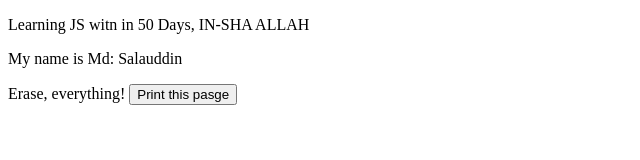
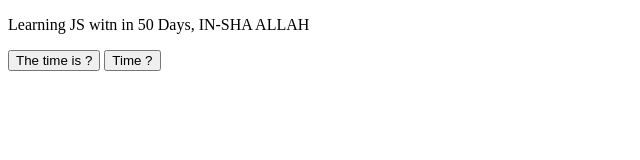
Before and after one commit to Md-Salauddin/javascript, a plain HTML site: page index.html in a window 1280 px wide. Shown: the whole page, without its empty margins (0-640 px from the left). Drawn offline with Linux system fonts and the light colour scheme.

Commit message:
Update index.html

```diff
--- a/index.html
+++ b/index.html
@@ -5,19 +5,11 @@
 </head>
 <body>
 	<p>Learning JS witn in 50 Days, IN-SHA ALLAH</p>
+	<!-- show into p(demo) tag -->
+	<button onclick="document.getElementById('demo').innerHTML = Date()">The time is ?</button>
+	<!-- show into Time?-->
+	<button onclick="this.innerHTML = Date()">Time ?</button>
 	<p id="demo"></p>
-	<!-- JS OUTPUT -->
-	<script type="text/javascript">
-		// 1# common way to display data in html
-		document.getElementById("demo").innerHTML = "My name is Md: Salauddin"
-		// 2# It will erase all html content and just print this line [after load]
-		document.write("Erase, everything!")
-		// 3# Alert [note: we can skip window, as it is available in browser we can say its a global variable]
-		alert("This is a test alert message, as i learning it")
-		// 4# It will show browser console [note: we will use it as debug purpose]
-		console.log("hello world")
-	</script>
-	<!-- 5# Printer [this is the only available option as js cann't access other device(machine) but only printer] -->
-	<button onclick="print()">Print this pasge</button>
+
 </body>
 </html>
```
